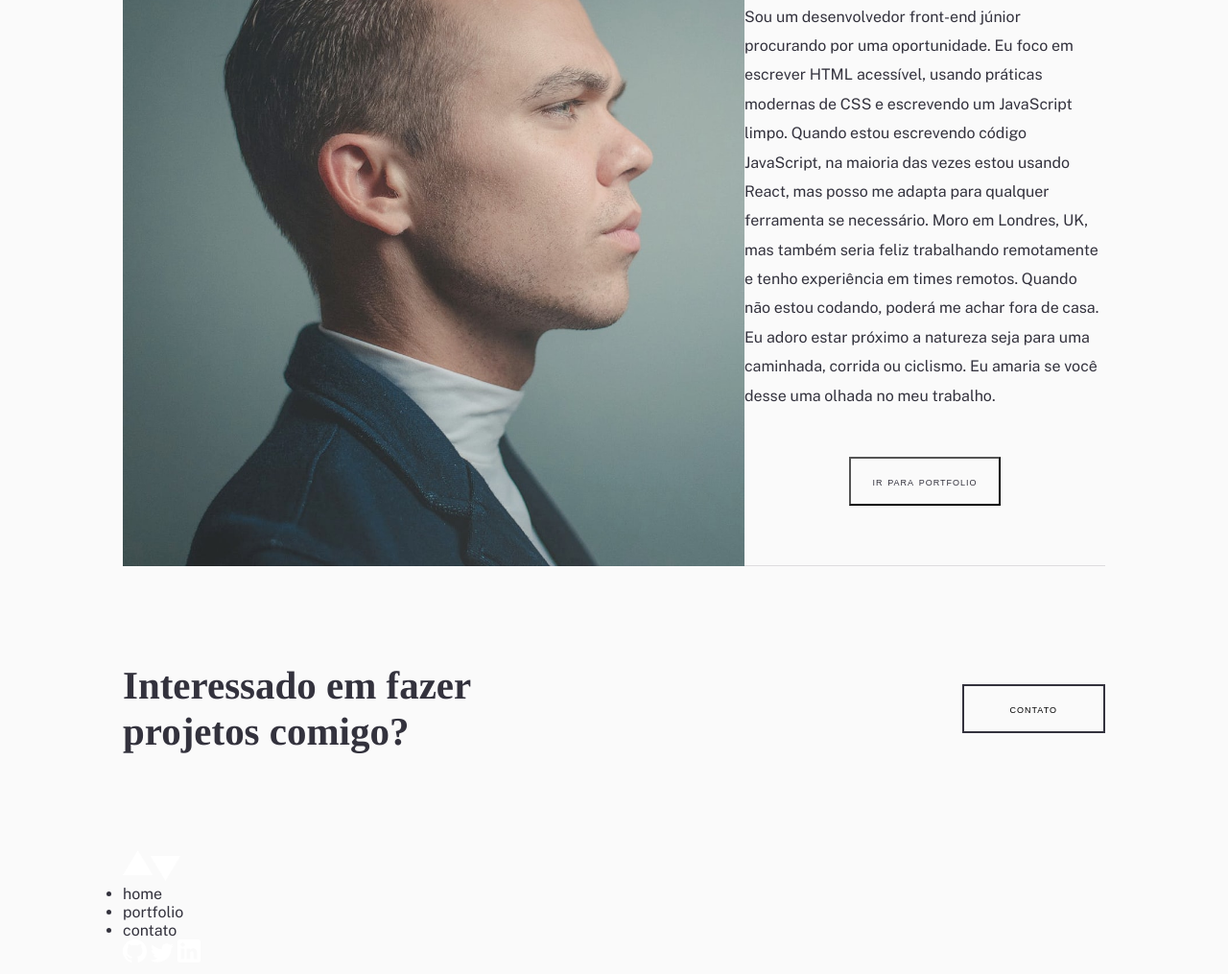
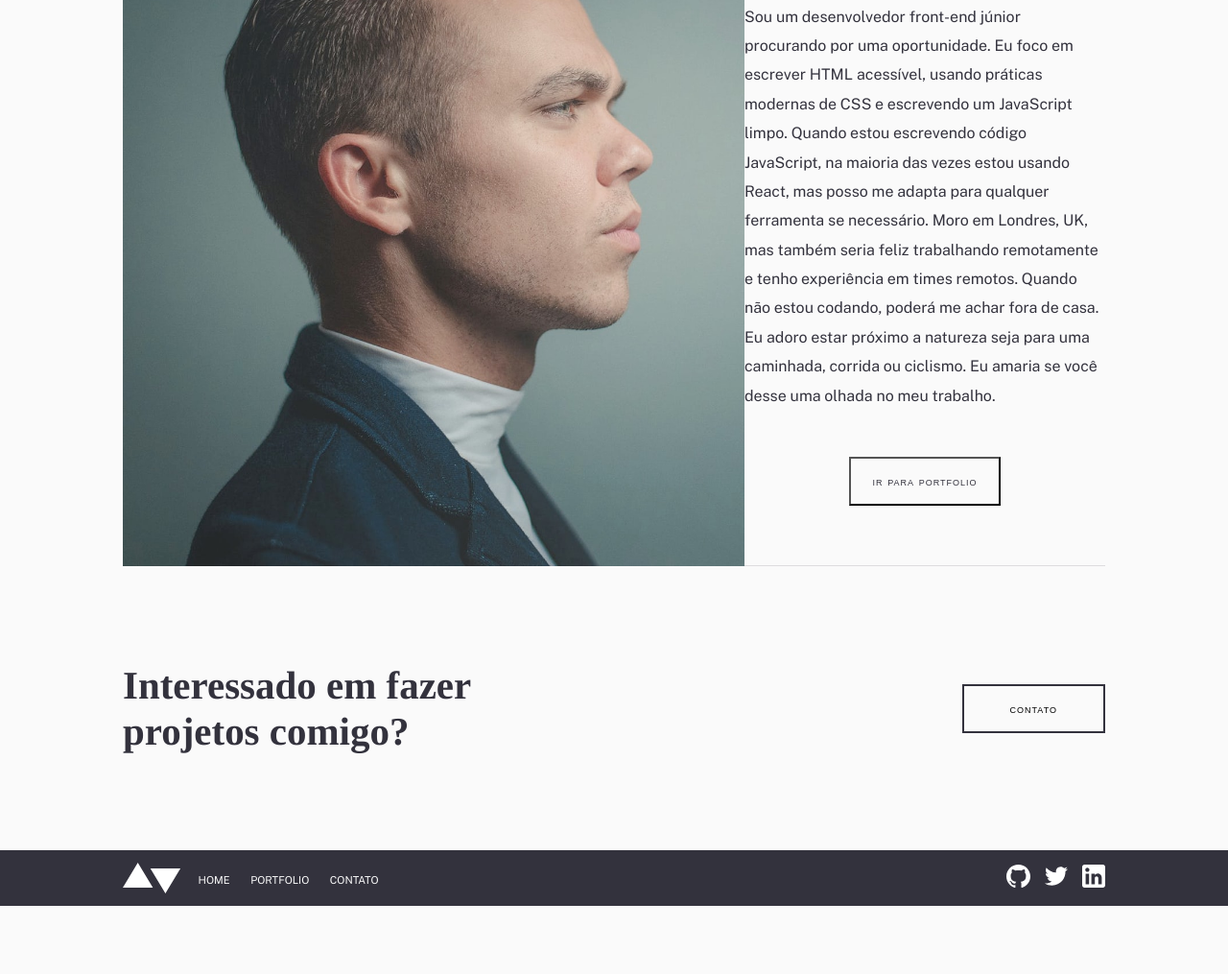
Before and after one commit to Luanbarradas/copia-desafio-m6-frontend-cubosa-cademy, a plain HTML site: page pages/home/index.html in a window 1280 px wide. Shown: the part 892-1907 px from the top of the page at 96% size. After the commit the page ends 1836 px from the top, so only its background shows below. Drawn offline with nearby package versions, Linux system fonts and the light colour scheme; a web font is replaced by a local one.

Commit message:
feat(style): footer - home

```diff
--- a/pages/home/index.html
+++ b/pages/home/index.html
@@ -71,13 +71,16 @@
         <h2>Interessado em fazer projetos comigo?</h2>
         <a href="../contact-form/index.html"><button>contato</button></a>
       </section>
+    </main>
     <footer>
+      <div class="menu-footer">
         <img src="../../assets/logo-light.svg" alt="logo-light" />
         <ul>
           <li><a href="#">home</a></li>
           <li><a href="../portfolio-01-manage/index.html">portfolio</a></li>
           <li><a href="../contact-form/index.html">contato</a></li>
         </ul>
+      </div>
       <div class="logos-footer">
         <a href="#"
           ><img
@@ -96,6 +99,5 @@
         /></a>
       </div>
     </footer>
-    </main>
   </body>
 </html>
--- a/pages/home/style.css
+++ b/pages/home/style.css
@@ -37,13 +37,13 @@ button {
 /* css local */
 
 body {
-  margin: 2vw 10vw;
   background-color: var(--MAIN_BACKGROUND);
   color: var(--MAIN_DARK);
   font-family: var(--MAIN_FONT);
 }
 
 main {
+  margin: 2vw 10vw 0;
   background-color: var(--MAIN_BACKGROUND);
 }
 
@@ -219,3 +219,39 @@ header a:hover {
 }
 
 /* Footer */
+
+footer {
+  padding: 1vw 10vw;
+  display: flex;
+  justify-content: space-between;
+  align-items: center;
+  background-color: var(--MAIN_DARK);
+}
+
+.menu-footer {
+  display: flex;
+  justify-content: space-between;
+  align-items: center;
+}
+
+.menu-footer li {
+  color: var(--MAIN_BACKGROUND);
+  padding-left: 1.1rem;
+  display: inline-block;
+  font-variant: small-caps;
+  font-size: 1.2vw;
+}
+
+.logos-footer {
+  display: flex;
+  justify-content: space-between;
+  align-items: center;
+}
+
+.logos-footer a {
+  padding-left: 15px;
+}
+
+.logos-footer a:first-child {
+  padding-left: 0;
+}
```
Lines whose indentation alone changed are shown as unchanged.
